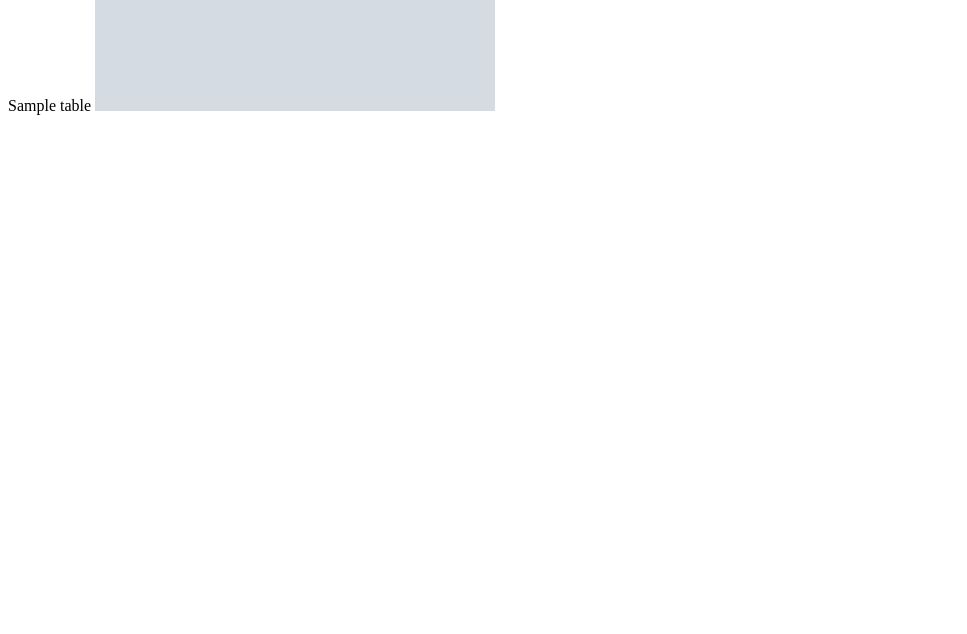
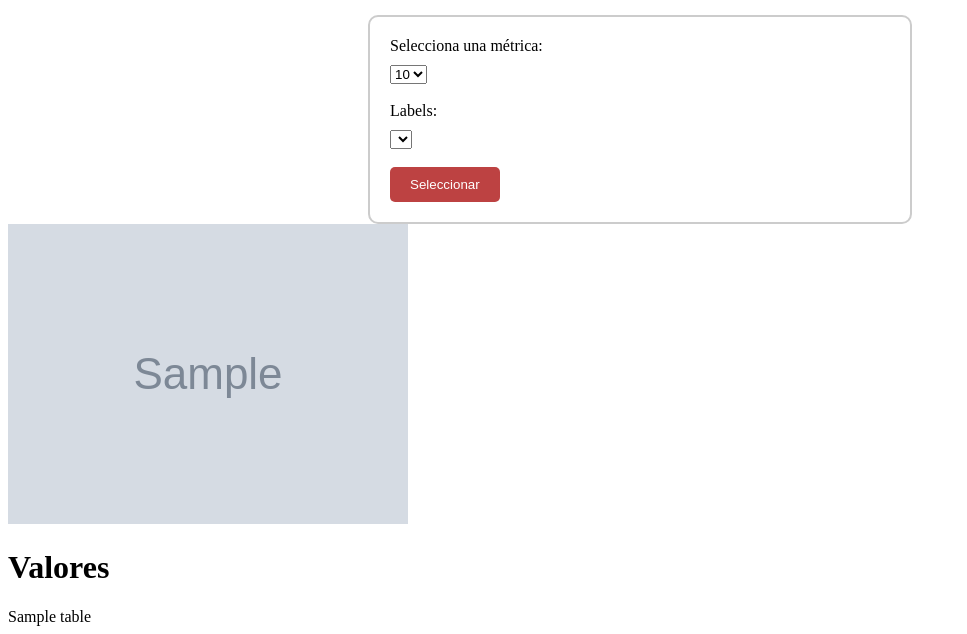
Before and after one commit to martiroman/timeseries-forecasting, a Flask app: template src/templates/index.html in a window 1280 px wide. Shown: the part 269-903 px from the top of the page, without its empty margins (0-967 px from the left). Before the commit the page ends 384 px from the top, so only its background shows below. Run offline with Flask 3, Linux system fonts and the light colour scheme; the template is opened without the code that fills it: most values are stand-ins (such as "Sample title", 1, 10 or a date in 2020); grey boxes marked "Sample" are stand-in pictures; lists and menus that the app fills with data are empty.

Commit message:
css + form selector metrica

```diff
--- a/src/app.py
+++ b/src/app.py
@@ -1,13 +1,7 @@
-##
-#   Ejemplo inicial.
-#   Consulta una metrica en Prometheus y realiza un Forecast
-#
-#####
-
-from flask import Flask, render_template
+from flask import Flask, render_template, request, jsonify
 import io
 import base64
-
+import json
 import pandas as pd
 from prometheus_api_client import PrometheusConnect, MetricRangeDataFrame
 from prometheus_api_client.utils import parse_datetime
@@ -16,7 +10,8 @@ from statsmodels.tsa.statespace.sarimax import SARIMAX
 
 import matplotlib.pyplot as plt
 
-PROM_URL = "http://10.111.10.149:8080"
+#PROM_URL = "http://10.111.10.149:8080"
+PROM_URL = "http://prometheus"
 
 app = Flask(__name__)
 
@@ -36,19 +31,17 @@ def metric_query(labels, start_time, end_time, query):
 
 def cargar_datos(labels, start_time, end_time, query):
     ## 1. Adquisición de Datos
-
     df_prom = metric_query(labels, start_time, end_time, query)
 
     # 2. Inspeccion y preparacion de los datos
-
     # Seleccionamos las columnas que necesitamos para el analisis
     df = df_prom[['value']].copy()
     df = df.set_index(df_prom.index)
 
     df = df.resample('60T').mean()
 
-    # Normalizacion de datos en GB
-    df['value'] = df['value'] / 1024 / 1024 / 1024
+    # TODO: Normalizacion de datos en GB
+    # df['value'] = df['value'] / 1024 / 1024 / 1024
 
     # Dividir el DF (Metrics Timeseries) en datos de entrenamiento y de test
     ratio = 0.2
@@ -98,7 +91,7 @@ def crear_grafico(df, forecast, confidence_intervals, query, labels):
     )
 
     # Umbral
-    plt.axhline(y=0, color='red', linestyle='--', label='Llenado FS')
+    #plt.axhline(y=0, color='red', linestyle='--', label='Llenado FS')
 
     plt.xlabel('Fecha')
     plt.ylabel(query)
@@ -115,24 +108,58 @@ def crear_grafico(df, forecast, confidence_intervals, query, labels):
 
     return img_url
 
-@app.route('/')
-def index():
-    labels = { 'job' : 'node-exporter', 'instance': '10.44.0.3:9100', 'mountpoint' : '/'}
-    start_time = parse_datetime("3d")
+def obtener_metricas():
+    return promConn.all_metrics()
+
+@app.route('/cargar_labels', methods=['POST'])
+def cargar_labels():
+    selected_value = request.form.get('selected_value')
+
+    labels = promConn.get_current_metric_value(selected_value)
+    metric_values = [entry['metric'] for entry in labels]
+
+    return jsonify(metric_values)
+
+@app.route('/generar_reporte', methods=['POST'])
+def generar_reporte():
+    metricas = obtener_metricas()
+
+    metrica = request.form.get('opciones-metrica')
+    labelsObj = request.form.get('opciones-labels')
+    labels = json.loads(labelsObj)
+    print(metrica)
+    print(labels)
+    start_time = parse_datetime("2d")
     end_time = parse_datetime("now")
-    query = 'node_filesystem_avail_bytes'
 
     # Cargar datos
-    df, df_test = cargar_datos(labels, start_time, end_time, query)
+    df, df_test = cargar_datos(labels, start_time, end_time, "")
 
     # Modelado
     model, forecast, confidence_intervals = ARIMA(df, 24)
 
     # Grafico
+    img_url = crear_grafico(df, forecast, confidence_intervals, metrica, labels)
+
+    return render_template('index.html', tables=[df.to_html(classes='data')], titles=df.columns.values, img_url=img_url, valores=metricas)
+
+@app.route('/')
+def index():
+    metricas = obtener_metricas()
+
+    labels = { 'job' : 'node-exporter', 'instance': '10.44.0.3:9100', 'mountpoint' : '/'}
+    start_time = parse_datetime("2d")
+    end_time = parse_datetime("now")
+    query = 'node_filesystem_avail_bytes'
+
+    df, df_test = cargar_datos(labels, start_time, end_time, query)
+
+    model, forecast, confidence_intervals = ARIMA(df, 24)
+
     img_url = crear_grafico(df, forecast, confidence_intervals, query, labels)
 
     # Renderizar la plantilla y pasar el DataFrame como contexto
-    return render_template('index.html', tables=[df.to_html(classes='data')], titles=df.columns.values, img_url=img_url)
+    return render_template('index.html', tables=[df.to_html(classes='data')], titles=df.columns.values, img_url=img_url, valores=metricas)
 
 if __name__ == '__main__':
     app.run(host='0.0.0.0', debug=True)
--- /dev/null
+++ b/src/static/main.css
@@ -0,0 +1,50 @@
+.header {
+    background-color: #777;
+    padding: 20px;
+    text-align: center;
+}
+
+.header img {
+    max-width: 100%;
+    max-height: 200px;
+    margin: 0 auto;
+    display: block;
+}
+table.data {
+    border-collapse: collapse;
+    width: 100%;
+}
+table.data th, table.data td {
+    border: 1px solid #dddddd;
+    text-align: left;
+    padding: 8px;
+}
+table.data th {
+    background-color: #f2f2f2;
+}
+
+form {
+    max-width: 500px;
+    margin: 0 auto;
+    padding: 20px;
+    border: 2px solid #ccc;
+    border-radius: 10px;
+}
+
+label {
+    display: block;
+    margin-bottom: 10px;
+}
+
+button {
+    background-color: hsl(0, 48%, 50%);
+    color: white;
+    padding: 10px 20px;
+    border: none;
+    border-radius: 5px;
+    cursor: pointer;
+}
+
+button:hover {
+    background-color: hsl(0, 40%, 45%);
+}
--- a/src/templates/index.html
+++ b/src/templates/index.html
@@ -3,28 +3,54 @@
 <head>
     <meta charset="UTF-8">
     <meta name="viewport" content="width=device-width, initial-scale=1.0">
-    <title>Visualización de DataFrame</title>
-    <style>
-        table.data {
-            border-collapse: collapse;
-            width: 100%;
-        }
-        table.data th, table.data td {
-            border: 1px solid #dddddd;
-            text-align: left;
-            padding: 8px;
-        }
-        table.data th {
-            background-color: #f2f2f2;
-        }
-    </style>
+    <title>Prometheus Metric Forecasting</title>
+    <link rel="stylesheet" type="text/css" href="{{ url_for('static', filename='main.css') }}">
+    <script src="https://code.jquery.com/jquery-3.6.0.min.js"></script>
 </head>
 <body>
-    <h1>Valores del DataFrame</h1>
+    <div class="header">
+        <img src="https://www.powercloud.com.ar/img/powercloud-light.svg" alt="Logo de PowerCloud">
+    </div>
+
+    <br><br>
+    <form action="/generar_reporte" method="post">
+        <label for="opciones-metrica">Selecciona una métrica:</label>
+        <select id="opciones-metrica" name="opciones-metrica" onchange="cargarLabels()">
+            {% for valor in valores %}
+                <option value="{{ valor }}">{{ valor }}</option>
+            {% endfor %}
+        </select>
+        <br><br>
+        <label for="opciones-labels">Labels:</label>
+        <select id="opciones-labels" name="opciones-labels">
+            <!-- Este combo se llenará dinámicamente con JavaScript -->
+        </select>
+        <br><br>
+        <button type="submit">Seleccionar</button>
+    </form>
+
+    <img src="{{ img_url }}" alt="Gráfico de Matplotlib">
+    <h1>Valores</h1>
     {% for table in tables %}
         {{ table|safe }}
     {% endfor %}
 
-    <img src="{{ img_url }}" alt="Gráfico de Matplotlib">
+    <script>
+        function cargarLabels() {
+            var selectedValue = $('#opciones-metrica').val();
+            $.ajax({
+                url: '/cargar_labels',
+                type: 'POST',
+                data: {'selected_value': selectedValue},
+                success: function(data) {
+                    $('#opciones-labels').empty();
+                    $.each(data, function(index, metric) {
+                        var optionText = JSON.stringify(metric); // Convierte el diccionario a cadena de texto
+                        $('#opciones-labels').append("<option value='" + optionText + "'>" + optionText + "</option>");
+                    });
+                }
+            });
+        }
+    </script>
 </body>
 </html>
```
